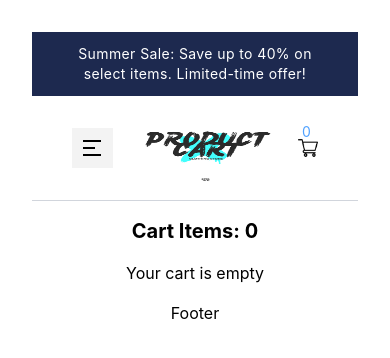
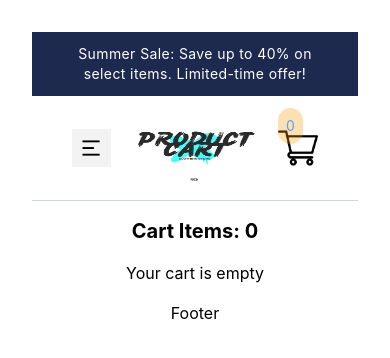
Before and after one commit to Jamil-coder360/Product-Cart, a React (Vite) app: page /cart in a window 390 px wide. Shown: the top 358 px of the page. Built offline with nearby package versions, Linux system fonts and the light colour scheme.

Commit message:
responsive fixe

```diff
--- a/src/Components/Navber.jsx
+++ b/src/Components/Navber.jsx
@@ -46,7 +46,7 @@ function Navber() {
         </p>
       </section>
       <div className="flex items-center justify-between gap-4 px-10 py-3 relative bg-white min-h-[65px]">
-        <div className="flex lg:hidden" onClick={handleMenuOPen}>
+        <div className=" lg:hidden" onClick={handleMenuOPen}>
           {menuOpen ? (
             <X className="text-red-500 size-10" />
           ) : (
@@ -59,7 +59,7 @@ function Navber() {
         </Link>
 
         {/* desktop mode */}
-        <div id="collapseMenu" className="w-full hidden lg:block ">
+        <div  className="hidden lg:flex items-center justify-center w-full   ">
           {/* <div className="lg:flex max-lg:fixed max-lg:bg-white max-lg:w-1/2 max-lg:min-w-[300px] max-lg:top-0 max-lg:left-0 max-lg:p-6 max-lg:h-full max-lg:shadow-md max-lg:overflow-auto z-50"> */}
           <ul className="lg:flex lg:gap-x-8 max-lg:space-y-2">
             {menuItem?.map((items) => (
@@ -82,9 +82,9 @@ function Navber() {
         {/* cart icon link */}
         <Link to="/cart">
           <div className="flex ml-auto">
-            <button className="size-5 cursor-pointer relative">
+            <button className="size-10 cursor-pointer relative">
               <img src="./cart.png" alt="Cart" />
-              <span className="text-blue-400 text-sm absolute top-[-20px] left-0 rounded-3xl p-1">
+              <span className="text-blue-400 text-sm absolute top-[-20px] left-0 rounded-3xl p-1 bg-amber-500/30 p-2">
                 {cart.length}
               </span>
             </button>
@@ -94,14 +94,11 @@ function Navber() {
       {/* MObile mode */}
       <div
         className={`lg:hidden absolute top-[140px] left-0 w-[300px] bg-white rounded-2xl z-50 transform transition-all duration-300 ease-in-out
-  ${menuOpen ? "translate-x-0 opacity-100" : "-translate-x-full opacity-0 pointer-events-none"}`}
+  ${menuOpen ? "translate--0 opacity-100" : "-translate-x-full opacity-0 pointer-events-none"}`}
       >
         <ul className="space-y-2 p-4">
           {menuItem?.map((items) => (
-      <li
-        key={items.id}
-        className="border-b border-gray-300 py-3"
-      >
+            <li key={items.id} className="border-b border-gray-300 py-3">
               <Link
                 to={items.link}
                 className="hover:text-blue-700 font-medium text-red-500 block text-[15px]"
```
Lines whose indentation alone changed are shown as unchanged.
